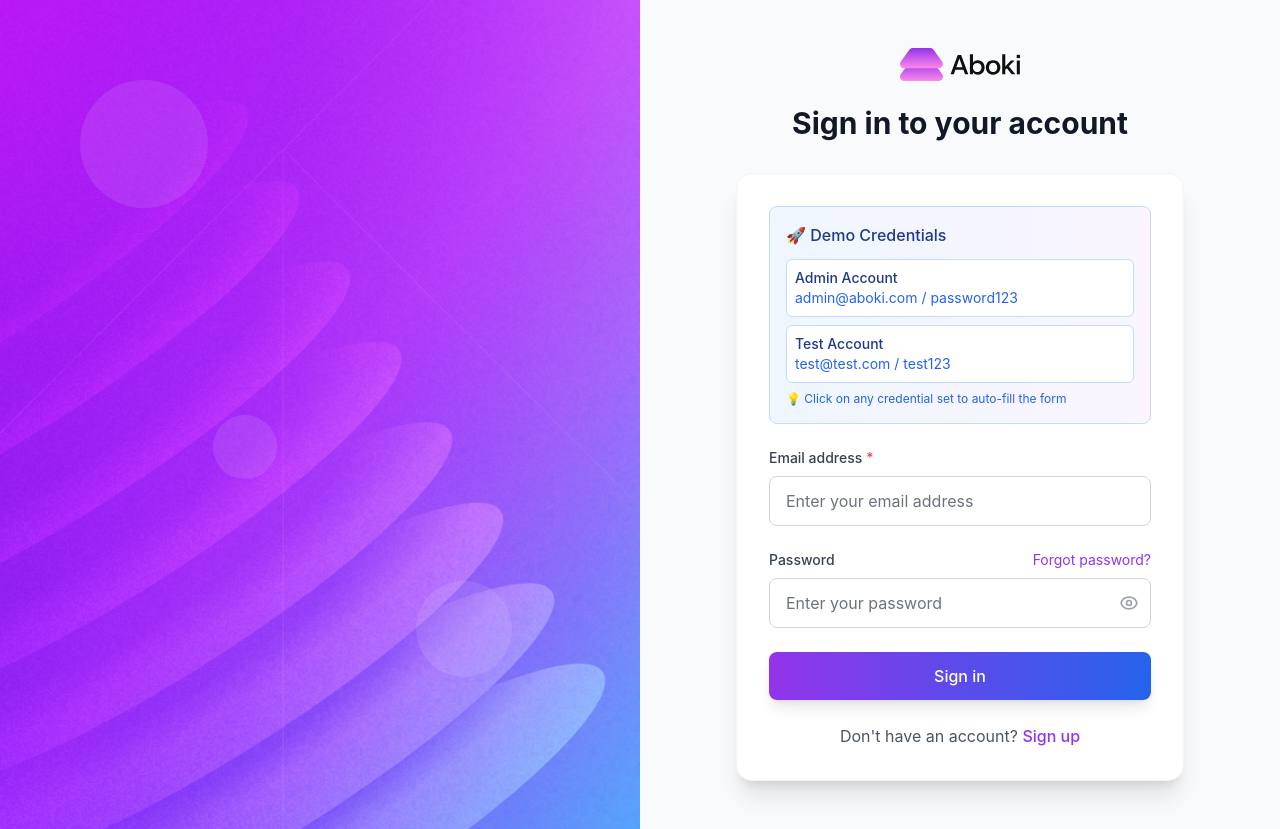
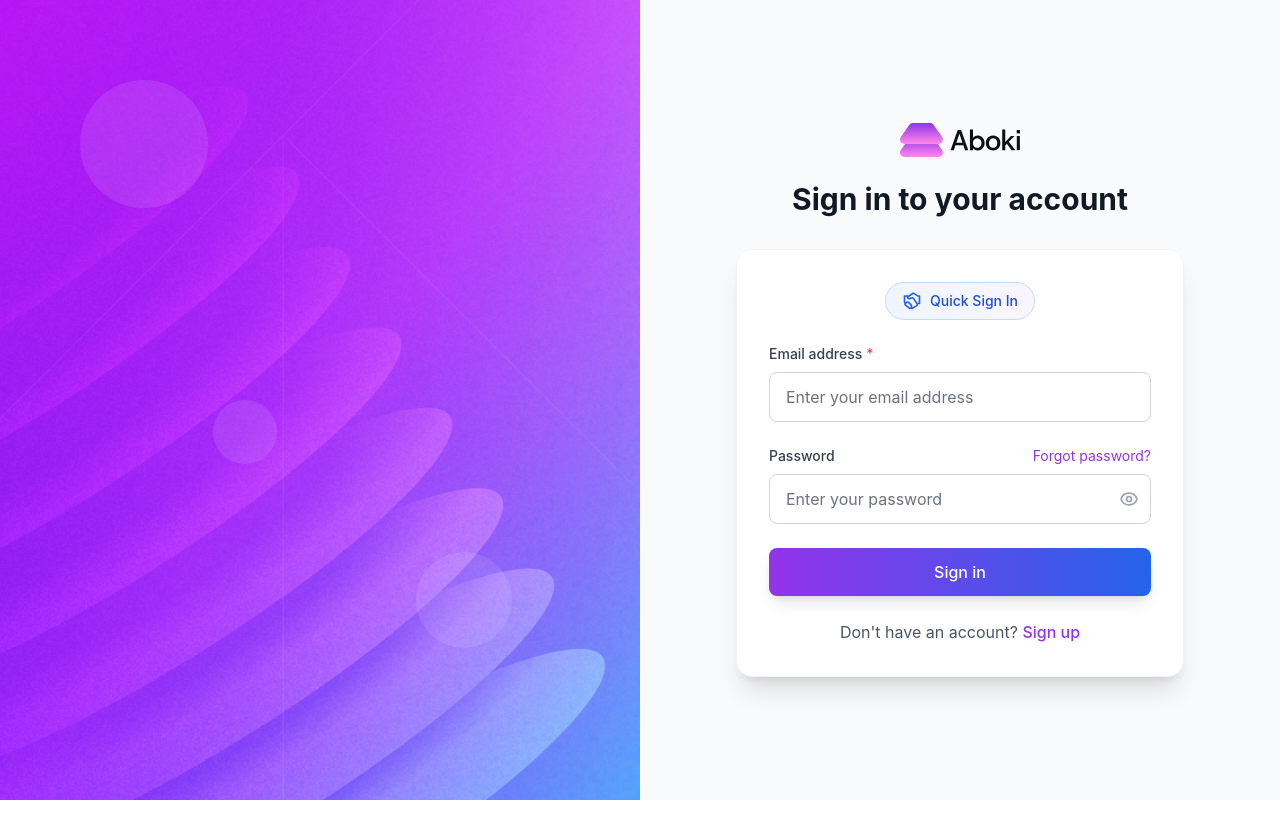
Before and after one commit to jadonamite/Aboki-Business, a Next.js app: page /auth/signin in a window 1280 px wide. After the commit the page ends 800 px from the top, so only its background shows below. Built offline with nearby package versions, Linux system fonts and the light colour scheme.

Commit message:
layout and sign in

```diff
--- a/src/components/Layout/DashboardLayout.jsx
+++ b/src/components/Layout/DashboardLayout.jsx
@@ -5,22 +5,45 @@ import TopBar from "./TopBar";
 const DashboardLayout = ({ children, user, onLogout }) => {
    const [sidebarCollapsed, setSidebarCollapsed] = useState(false);
    const [mobileMenuOpen, setMobileMenuOpen] = useState(false);
+   const [testMode, setTestMode] = useState(false);
+
+   const handleSidebarToggle = () => {
+      setSidebarCollapsed(!sidebarCollapsed);
+   };
+
+   const handleMobileMenuToggle = () => {
+      setMobileMenuOpen(!mobileMenuOpen);
+   };
+
+   const handleMobileMenuClose = () => {
+      setMobileMenuOpen(false);
+   };
+
+   const handleTestModeToggle = () => {
+      setTestMode(!testMode);
+   };
 
    return (
       <div className="min-h-screen bg-gray-50 dark:bg-stone-100 flex">
          <Sidebar
             isCollapsed={sidebarCollapsed}
-            onToggle={() => setSidebarCollapsed(!sidebarCollapsed)}
+            onToggle={handleSidebarToggle}
             isMobile={mobileMenuOpen}
-            onMobileClose={() => setMobileMenuOpen(false)}
+            onMobileClose={handleMobileMenuClose}
+            onLogout={onLogout}
+            testMode={testMode}
+            onTestModeToggle={handleTestModeToggle}
          />
 
          <div className="flex-1 flex flex-col overflow-hidden">
             <TopBar
                user={user}
                onLogout={onLogout}
-               onSidebarToggle={() => setSidebarCollapsed(!sidebarCollapsed)}
-               onMobileMenuToggle={() => setMobileMenuOpen(!mobileMenuOpen)}
+               onSidebarToggle={handleSidebarToggle}
+               onMobileMenuToggle={handleMobileMenuToggle}
+               sidebarCollapsed={sidebarCollapsed}
+               testMode={testMode}
+               onTestModeToggle={handleTestModeToggle}
             />
 
             <main className="flex-1 overflow-auto">{children}</main>
--- a/src/components/auth/SignInForm.jsx
+++ b/src/components/auth/SignInForm.jsx
@@ -1,5 +1,5 @@
 // src/components/auth/SignInForm.jsx
-import React, { useState } from "react";
+import React, { useState, useRef, useEffect } from "react";
 import { useRouter } from "next/router";
 import { Button, Input } from "../ui";
 import { ToastContainer } from "../ui/ToastContainer";
@@ -8,10 +8,122 @@ import { useForm } from "../../hooks/useForm";
 import { validateSignIn } from "../../utils/validation";
 import { useAuth } from "../../hooks/useAuth";
 import { useToast } from "../../hooks/useToast";
+import { RiShakeHandsLine } from "react-icons/ri";
+import { XMarkIcon } from "@heroicons/react/24/outline";
+
+const DemoCredentialsModal = ({ isOpen, onClose, onSelectCredentials }) => {
+   const modalRef = useRef(null);
+
+   useEffect(() => {
+      const handleClickOutside = (event) => {
+         if (modalRef.current && !modalRef.current.contains(event.target)) {
+            onClose();
+         }
+      };
+
+      if (isOpen) {
+         document.addEventListener('mousedown', handleClickOutside);
+         document.addEventListener('touchstart', handleClickOutside);
+         document.body.style.overflow = 'hidden';
+      }
+
+      return () => {
+         document.removeEventListener('mousedown', handleClickOutside);
+         document.removeEventListener('touchstart', handleClickOutside);
+         document.body.style.overflow = 'unset';
+      };
+   }, [isOpen, onClose]);
+
+   if (!isOpen) return null;
+
+   const credentials = [
+      {
+         title: "Admin Account",
+         email: "admin@aboki.com",
+         password: "password123",
+         description: "Full access admin account",
+         color: "from-purple-500 to-indigo-600"
+      },
+      {
+         title: "Test User",
+         email: "test@test.com",
+         password: "test123",
+         description: "Basic user account for testing",
+         color: "from-blue-500 to-cyan-600"
+      }
+   ];
+
+   return (
+      <div className="fixed inset-0 z-50 flex items-center justify-center">
+         <div className="fixed inset-0 bg-black/50 backdrop-blur-sm transition-opacity"></div>
+         <div
+            ref={modalRef}
+            className="relative bg-white rounded-2xl shadow-2xl border border-gray-200 p-6 m-4 max-w-md w-full animate-in zoom-in-95 duration-200">
+
+            <div className="flex items-center justify-between mb-6">
+               <div className="flex items-center space-x-3">
+                  <div className="w-10 h-10 bg-gradient-to-r from-purple-500 to-blue-600 rounded-xl flex items-center justify-center">
+                     <RiShakeHandsLine className="w-5 h-5 text-white" />
+                  </div>
+                  <h3 className="text-xl font-semibold text-gray-900">Quick Sign In</h3>
+               </div>
+               <button
+                  onClick={onClose}
+                  className="p-2 rounded-lg hover:bg-gray-100 transition-colors">
+                  <XMarkIcon className="w-5 h-5 text-gray-500" />
+               </button>
+            </div>
+
+            <p className="text-sm text-gray-600 mb-6">
+               Choose a demo account to quickly access the platform
+            </p>
+
+            <div className="space-y-3">
+               {credentials.map((cred, index) => (
+                  <button
+                     key={index}
+                     onClick={() => {
+                        onSelectCredentials(cred.email, cred.password);
+                        onClose();
+                     }}
+                     className="w-full text-left p-4 rounded-xl border border-gray-200 hover:border-purple-300 hover:bg-purple-50 transition-all duration-200 group">
+                     <div className="flex items-start space-x-4">
+                        <div className={`w-12 h-12 bg-gradient-to-r ${cred.color} rounded-lg flex items-center justify-center flex-shrink-0`}>
+                           <span className="text-white font-semibold text-lg">
+                              {cred.title.charAt(0)}
+                           </span>
+                        </div>
+                        <div className="flex-1 min-w-0">
+                           <h4 className="font-medium text-gray-900 group-hover:text-purple-900 transition-colors">
+                              {cred.title}
+                           </h4>
+                           <p className="text-sm text-gray-600 group-hover:text-purple-700 transition-colors">
+                              {cred.description}
+                           </p>
+                           <p className="text-xs text-gray-500 mt-1 font-mono">
+                              {cred.email}
+                           </p>
+                        </div>
+                     </div>
+                  </button>
+               ))}
+            </div>
+
+            <div className="mt-6 pt-4 border-t border-gray-200">
+               <p className="text-xs text-gray-500 text-center">
+                  💡 These are demo accounts for testing purposes only
+               </p>
+            </div>
+         </div>
+      </div>
+   );
+};
 
 const SignInForm = () => {
    const router = useRouter();
    const [loading, setLoading] = useState(false);
+   const [demoModalOpen, setDemoModalOpen] = useState(false);
+   const [isShaking, setIsShaking] = useState(false);
    const { login } = useAuth();
    const { toasts, showSuccess, showError, showInfo, hideToast } = useToast();
 
@@ -58,7 +170,6 @@ const SignInForm = () => {
       },
    });
 
-   // Helper function to fill demo credentials
    const fillDemoCredentials = (email, password) => {
       const emailEvent = {
          target: { name: "email", value: email, type: "email" },
@@ -72,47 +183,32 @@ const SignInForm = () => {
       showInfo('Demo credentials filled! Click "Sign in" to continue.');
    };
 
+   const handleDemoIconClick = () => {
+      setIsShaking(true);
+      setTimeout(() => setIsShaking(false), 500);
+      setDemoModalOpen(true);
+   };
+
    return (
       <>
          <AuthLayout title="Sign in to your account">
             <form onSubmit={handleSubmit} className="space-y-6">
-               {/* Demo Credentials Info */}
-               <div className="bg-gradient-to-r from-blue-50 to-purple-50 border border-blue-200 rounded-lg p-4 mb-6">
-                  <h4 className="font-medium text-blue-900 mb-3">
-                     🚀 Demo Credentials
-                  </h4>
-                  <div className="space-y-2">
-                     <button
-                        type="button"
-                        onClick={() =>
-                           fillDemoCredentials("admin@aboki.com", "password123")
-                        }
-                        className="w-full text-left bg-white hover:bg-blue-50 border border-blue-200 rounded-md p-2 text-sm transition-colors">
-                        <div className="font-medium text-blue-900">
-                           Admin Account
-                        </div>
-                        <div className="text-blue-600">
-                           admin@aboki.com / password123
-                        </div>
-                     </button>
-
-                     <button
-                        type="button"
-                        onClick={() =>
-                           fillDemoCredentials("test@test.com", "test123")
-                        }
-                        className="w-full text-left bg-white hover:bg-blue-50 border border-blue-200 rounded-md p-2 text-sm transition-colors">
-                        <div className="font-medium text-blue-900">
-                           Test Account
-                        </div>
-                        <div className="text-blue-600">
-                           test@test.com / test123
-                        </div>
-                     </button>
-                  </div>
-                  <p className="text-xs text-blue-600 mt-2">
-                     💡 Click on any credential set to auto-fill the form
-                  </p>
+               {/* Demo Credentials Trigger */}
+               <div className="flex justify-center mb-6">
+                  <button
+                     type="button"
+                     onClick={handleDemoIconClick}
+                     className={`group flex items-center space-x-2 px-4 py-2 bg-gradient-to-r from-blue-50 to-purple-50 border border-blue-200 rounded-full hover:from-blue-100 hover:to-purple-100 transition-all duration-300 ${
+                        isShaking ? 'animate-bounce' : ''
+                     }`}
+                     title="Quick sign in with demo accounts">
+                     <RiShakeHandsLine className={`w-5 h-5 text-blue-600 transition-transform duration-300 group-hover:scale-110 ${
+                        isShaking ? 'animate-pulse' : ''
+                     }`} />
+                     <span className="text-sm font-medium text-blue-700 group-hover:text-blue-800">
+                        Quick Sign In
+                     </span>
+                  </button>
                </div>
 
                <Input
@@ -194,6 +290,13 @@ const SignInForm = () => {
             </form>
          </AuthLayout>
 
+         {/* Demo Credentials Modal */}
+         <DemoCredentialsModal
+            isOpen={demoModalOpen}
+            onClose={() => setDemoModalOpen(false)}
+            onSelectCredentials={fillDemoCredentials}
+         />
+
          {/* Toast Container */}
          <ToastContainer toasts={toasts} onHideToast={hideToast} />
       </>
```
